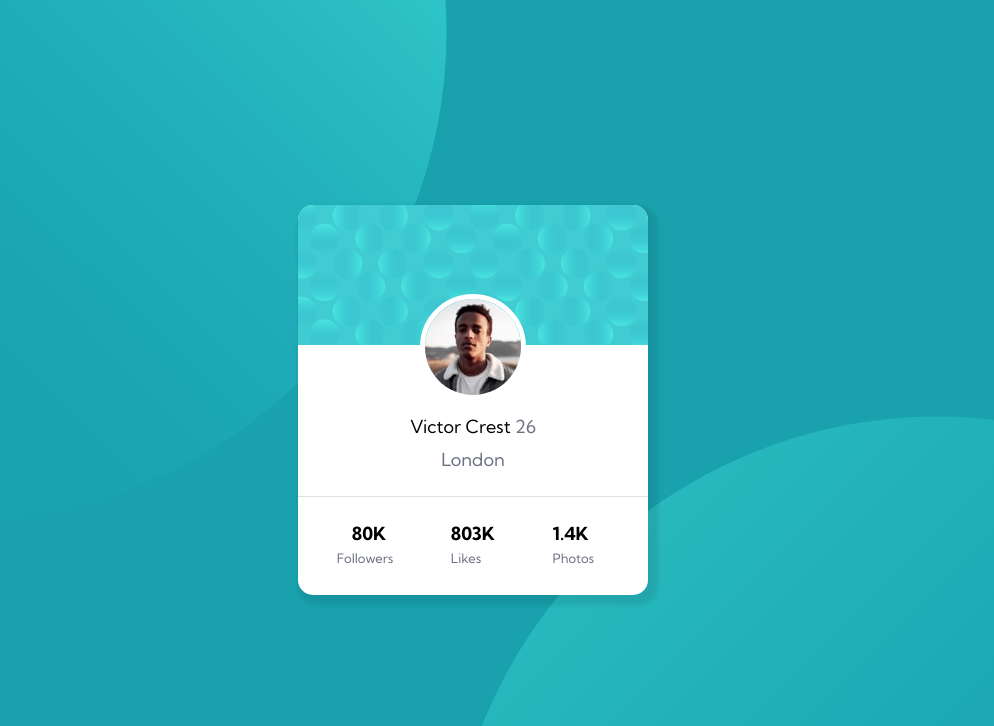
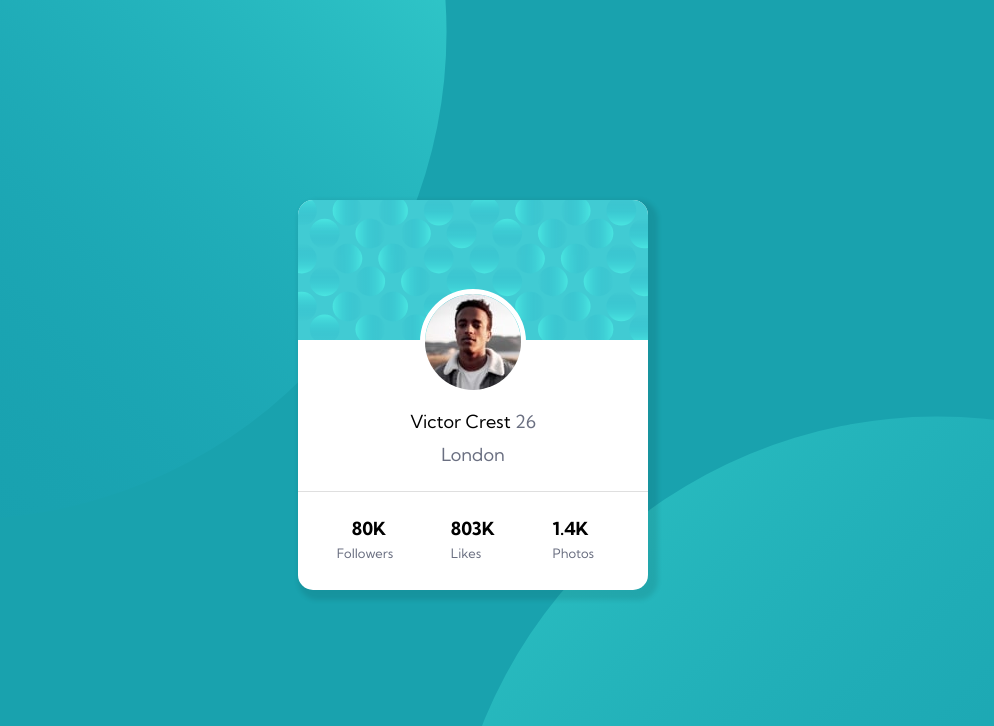
Before and after one commit to Mansour0007/profile-card-comonent-main, a plain HTML site: page index.html in a window 1280 px wide. Shown: the top 726 px of the page, without its empty margins (167-1161 px from the left). Drawn offline with Linux system fonts and the light colour scheme.

Commit message:
Add spme changes

```diff
--- a/style.css
+++ b/style.css
@@ -12,8 +12,8 @@
   font-size: 18px;
 }
 body {
-  width: 100vh;
-  height: 100vh;
+  width: 100%;
+  min-height: 100vh;
   background-color: var(--Dark-cyan);
   background-image: url(/images/bg-pattern-top.svg),
     url(/images/bg-pattern-bottom.svg);
@@ -28,10 +28,12 @@ body {
   display: flex;
   justify-content: center;
   align-items: center;
-  position: absolute;
+  width: 100%;
+  min-width: 100vh;
+  /* position: absolute;
   top: 50%;
   left: 50%;
-  transform: translate(-50%, -50%);
+  transform: translate(-50%, -50%); */
 }
 .card {
   width: 350px;
```
